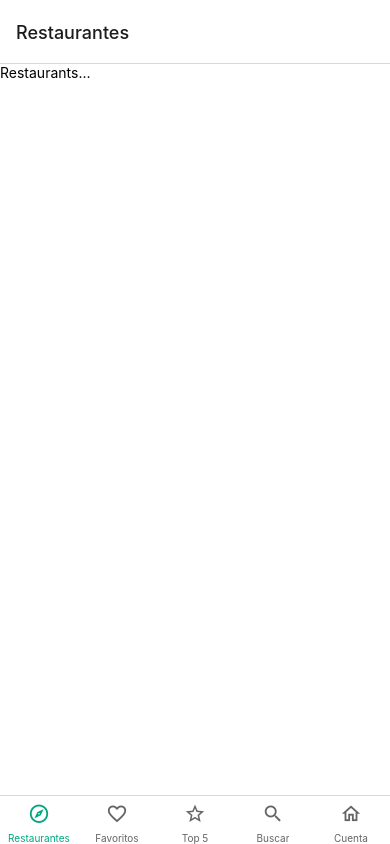
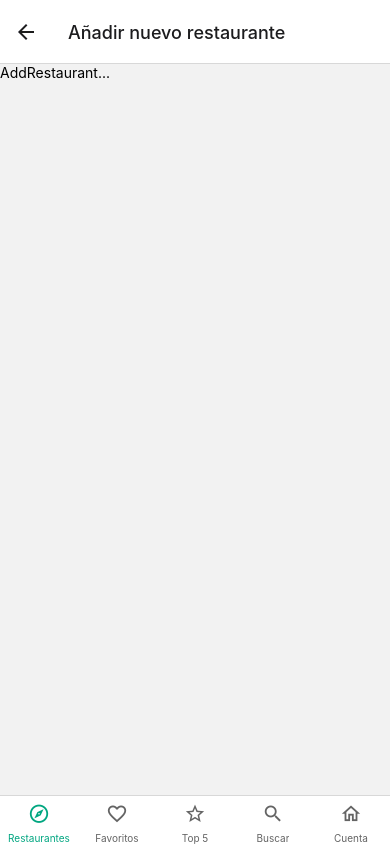
Before and after one commit to GiselaCapozzi/5-tenedores-ReactNative, a React Native app: screen /add-restaurant in a window 390 px wide. Built offline with nearby package versions, Linux system fonts and the light colour scheme; no server answers.

Commit message:
Screen para crear restaurantes

```diff
--- a/app/navigations/RsetaurantsStack.js
+++ b/app/navigations/RsetaurantsStack.js
@@ -1,6 +1,8 @@
 import React from 'react';
 import { createNativeStackNavigator } from '@react-navigation/native-stack';
+
 import Restaurants from '../screens/Restaurants/Restaurants';
+import AddRestaurant from '../screens/Restaurants/AddRestaurant';
 
 const Stack = createNativeStackNavigator();
 
@@ -8,9 +10,14 @@ const RestaurantsStack = () => {
   return (
     <Stack.Navigator>
       <Stack.Screen
-        name = "restaurantes"
-        component = {Restaurants}
-        options = {{ title: "Restaurantes" }}
+        name="restaurantes"
+        component={Restaurants}
+        options={{ title: "Restaurantes" }}
+      />
+      <Stack.Screen
+        name='add-restaurant'
+        component={AddRestaurant}
+        options={{ title: 'Añadir nuevo restaurante' }}
       />
     </Stack.Navigator>
   )
--- /dev/null
+++ b/app/screens/Restaurants/AddRestaurant.js
@@ -0,0 +1,18 @@
+import React from 'react'
+import { StyleSheet, View, Text } from 'react-native';
+
+const AddRestaurant = () => {
+  return (
+    <View>
+      <Text>
+        AddRestaurant...
+      </Text>
+    </View>
+  )
+};
+
+const styles = StyleSheet.create({
+
+});
+
+export default AddRestaurant;
--- a/app/screens/Restaurants/Restaurants.js
+++ b/app/screens/Restaurants/Restaurants.js
@@ -5,7 +5,8 @@ import { firebaseApp } from '../../utils/firebase';
 import firebase from 'firebase/app';
 
 // Se listan todos los restaurantes
-const Restaurants = () => {
+const Restaurants = (props) => {
+  const { navigation } = props;
   const [user, setUser] = useState(null);
 
   useEffect(() => {
@@ -27,6 +28,7 @@ const Restaurants = () => {
             name='plus'
             color='#00a680'
             containerStyle={styles.btnContainer}
+            onPress={() => navigation.navigate('add-restaurant')}
           />
         )
       }
```
